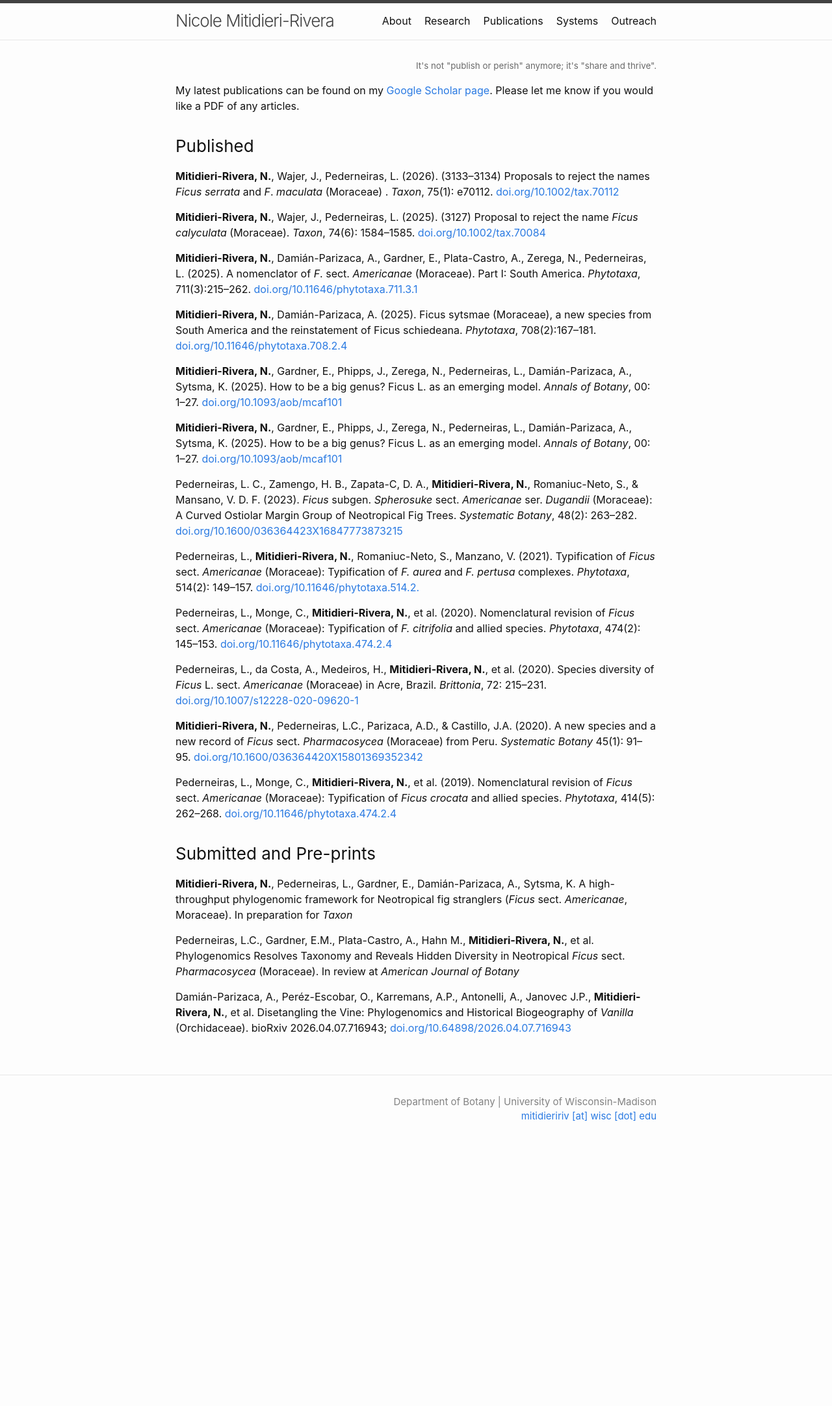
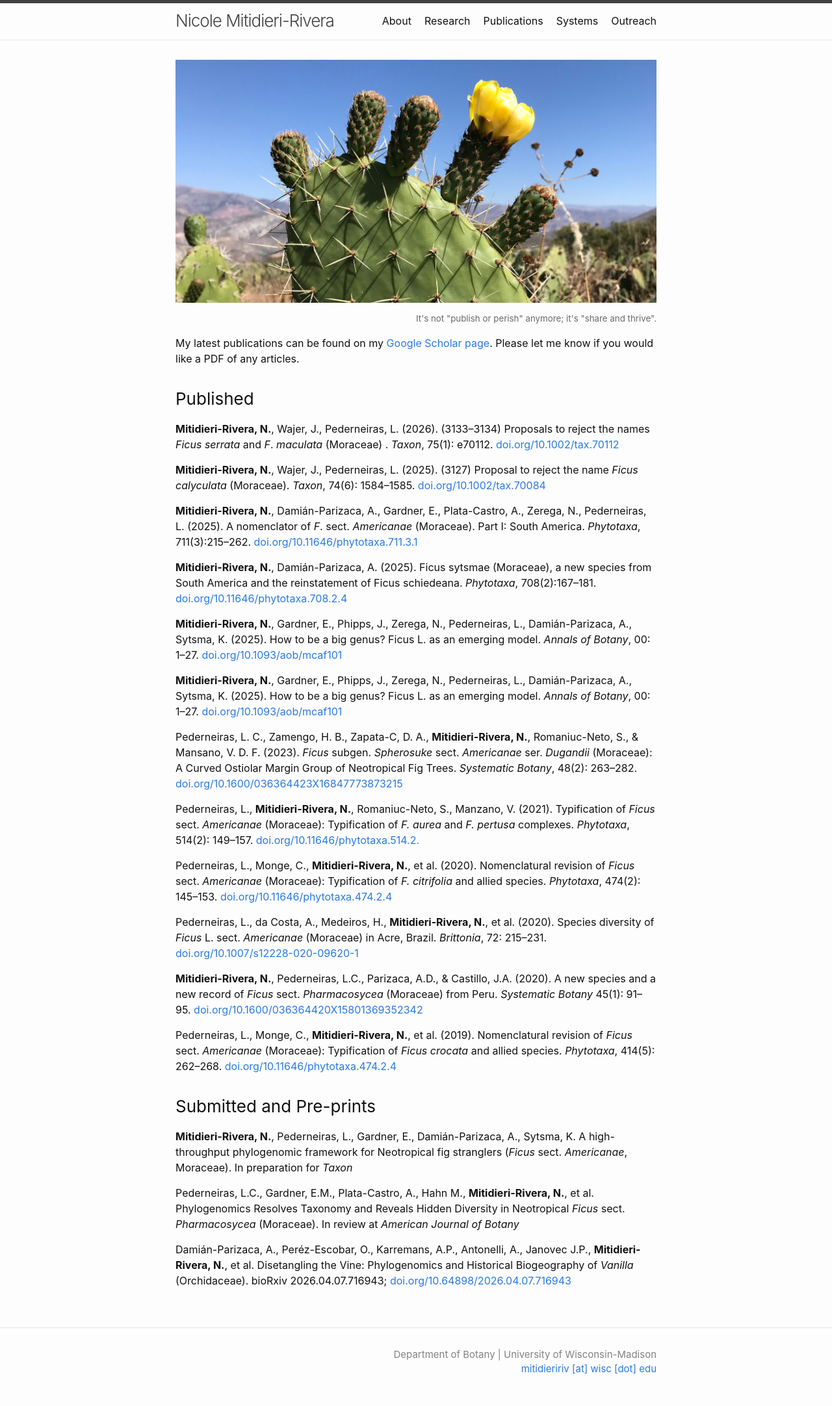
Before and after one commit to phyloverse/phyloverse.github.io, a Jekyll site: the page built from pubs.md, in a window 1280 px wide. Shown: the whole page at 65% size. Built offline with Jekyll 4.4.1, drawn with Linux system fonts in a browser that asks for light colours; before the commit the page ends 1775 px from its top, so only the background shows below that.

Commit message:
Update pubs.md

```diff
--- a/pubs.md
+++ b/pubs.md
@@ -4,6 +4,7 @@ title: Publications
 order: 3
 ---
 
+![pubs](images/Opuntia.jpg)
 <div style="text-align: right"><p style="font-size:10pt;color:DimGrey">It's not "publish or perish" anymore; it's "share and thrive".</p></div>
 
 My latest publications can be found on my [Google Scholar page](https://scholar.google.com/citations?user=JqIM1LMAAAAJ&hl=es). Please let me know if you would like a PDF of any articles.
```
